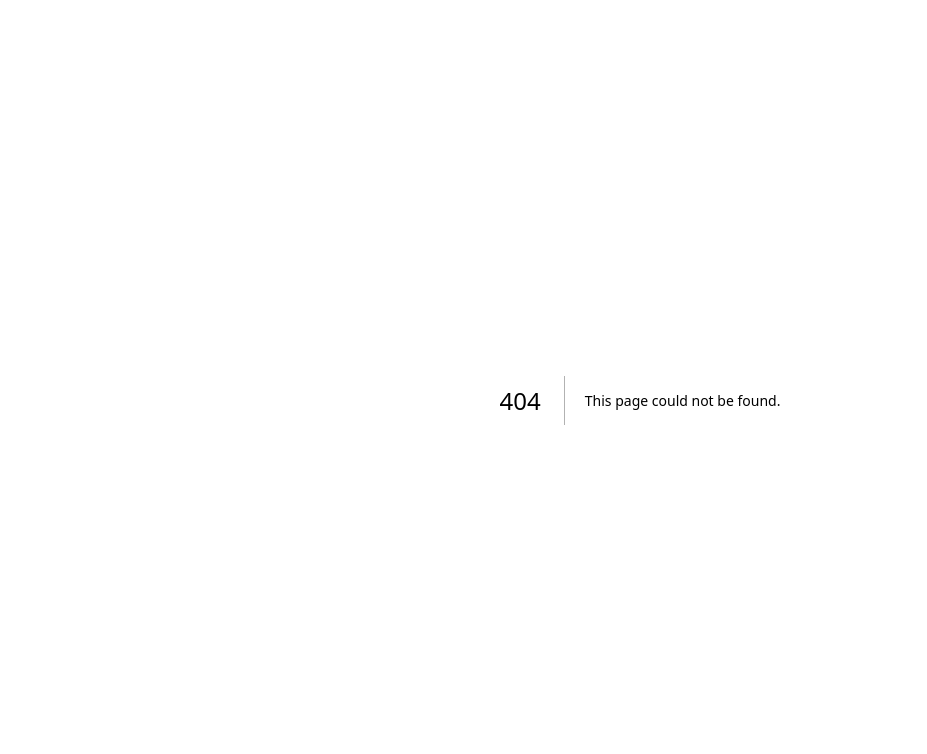
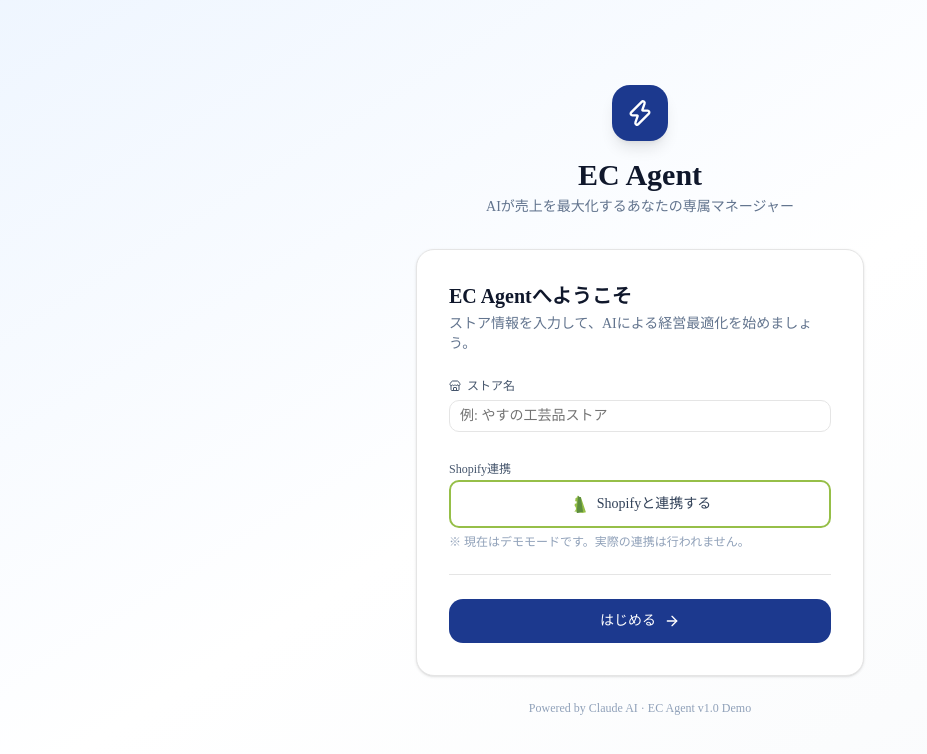
Before and after one commit to yasuidee/ec-agent-mock, a Next.js app: page /onboarding in a window 1280 px wide. Before the commit this address had no page. Shown: the top 754 px of the page, without its empty margins (0-927 px from the left). Built offline with nearby package versions, Linux system fonts and the light colour scheme.

Commit message:
feat: pilot demo — onboarding page, demo reset button, and skeleton loading on all pages
Co-Authored-By: Claude Sonnet 4.6 <noreply@anthropic.com>

```diff
--- a/src/app/(app)/agents/analytics/page.tsx
+++ b/src/app/(app)/agents/analytics/page.tsx
@@ -1,6 +1,5 @@
 'use client';
 
-import { useState } from 'react';
 import {
   BarChart,
   Bar,
@@ -14,9 +13,11 @@ import {
   Pie,
   Cell,
 } from 'recharts';
+import { useState, useEffect } from 'react';
 import { Tabs, TabsList, TabsTrigger } from '@/components/ui/tabs';
 import { kpiSummary } from '@/lib/mock-data';
 import { AgentBriefCard } from '@/components/AgentBriefCard';
+import { PageSkeleton } from '@/components/PageSkeleton';
 
 // ─── Static data ─────────────────────────────────────────────────────────────
 
@@ -57,6 +58,10 @@ type Period = '今週' | '今月' | '過去90日';
 // ─── Page ─────────────────────────────────────────────────────────────────────
 
 export default function AnalyticsAgentPage() {
+  const [ready, setReady] = useState(false);
+  useEffect(() => { const t = setTimeout(() => setReady(true), 650); return () => clearTimeout(t); }, []);
+  if (!ready) return <PageSkeleton />;
+
   const [period, setPeriod] = useState<Period>('今月');
 
   const totalSessions = segments.reduce((s, sg) => s + sg.value, 0);
--- a/src/app/(app)/agents/inventory/page.tsx
+++ b/src/app/(app)/agents/inventory/page.tsx
@@ -1,8 +1,9 @@
 'use client';
 
-import { useState } from 'react';
+import { useState, useEffect } from 'react';
 import { AlertTriangle, Plus, Trash2, FileText } from 'lucide-react';
 import { AgentBriefCard } from '@/components/AgentBriefCard';
+import { PageSkeleton } from '@/components/PageSkeleton';
 import {
   LineChart,
   Line,
@@ -79,6 +80,10 @@ const stockBg = (days: number) => {
 // ─── Page ─────────────────────────────────────────────────────────────────────
 
 export default function InventoryAgentPage() {
+  const [ready, setReady] = useState(false);
+  useEffect(() => { const t = setTimeout(() => setReady(true), 650); return () => clearTimeout(t); }, []);
+  if (!ready) return <PageSkeleton />;
+
   const { toast } = useToast();
 
   // Alert order button
--- a/src/app/(app)/agents/marketing/page.tsx
+++ b/src/app/(app)/agents/marketing/page.tsx
@@ -1,8 +1,9 @@
 'use client';
 
-import { useState } from 'react';
+import { useState, useEffect } from 'react';
 import { TrendingUp, Users, Wallet, Copy, Check, Sparkles } from 'lucide-react';
 import { AgentBriefCard } from '@/components/AgentBriefCard';
+import { PageSkeleton } from '@/components/PageSkeleton';
 import {
   BarChart,
   Bar,
@@ -96,6 +97,10 @@ const MOCK_POST: Record<Platform, (product: string) => string> = {
 // ─── Page ─────────────────────────────────────────────────────────────────────
 
 export default function MarketingAgentPage() {
+  const [ready, setReady] = useState(false);
+  useEffect(() => { const t = setTimeout(() => setReady(true), 650); return () => clearTimeout(t); }, []);
+  if (!ready) return <PageSkeleton />;
+
   const [budgetExecuted, setBudgetExecuted] = useState(false);
 
   const [selectedProduct, setSelectedProduct] = useState(products[0]);
--- a/src/app/(app)/dashboard/page.tsx
+++ b/src/app/(app)/dashboard/page.tsx
@@ -1,6 +1,6 @@
 'use client';
 
-import { useState } from 'react';
+import { useState, useEffect } from 'react';
 import Link from 'next/link';
 import { useToast } from '@/hooks/use-toast';
 import {
@@ -10,7 +10,9 @@ import {
   MousePointerClick,
   Zap,
   MessageSquare,
+  RotateCcw,
 } from 'lucide-react';
+import { PageSkeleton } from '@/components/PageSkeleton';
 import {
   AreaChart,
   Area,
@@ -180,6 +182,12 @@ function KpiCard({
 
 export default function DashboardPage() {
   const { toast } = useToast();
+  const [ready, setReady] = useState(false);
+
+  useEffect(() => {
+    const t = setTimeout(() => setReady(true), 700);
+    return () => clearTimeout(t);
+  }, []);
 
   const initialStates = Object.fromEntries(
     briefActions.map((a) => [a.id, a.status as 'pending' | 'approved' | 'rejected'])
@@ -198,8 +206,15 @@ export default function DashboardPage() {
   const reject = (id: string) =>
     setActionStates((s) => ({ ...s, [id]: 'rejected' }));
 
+  const handleReset = () => {
+    setActionStates(initialStates);
+    toast({ title: 'デモをリセットしました', description: 'すべてのアクションをリセットしました' });
+  };
+
   const pendingCount = Object.values(actionStates).filter((v) => v === 'pending').length;
   const totalSessions = trafficSources.reduce((s, t) => s + t.sessions, 0);
+
+  if (!ready) return <PageSkeleton />;
 
   return (
     <div className="space-y-6 animate-in fade-in duration-300">
@@ -212,6 +227,13 @@ export default function DashboardPage() {
           <p className="text-sm text-slate-500 mt-0.5">2026年5月15日 金曜日</p>
         </div>
         <div className="flex items-center gap-2 text-sm text-slate-400">
+          <button
+            onClick={handleReset}
+            className="flex items-center gap-1.5 text-xs text-slate-400 border border-slate-200 px-2.5 py-1 rounded-md hover:bg-slate-50 hover:text-slate-600 transition-colors"
+          >
+            <RotateCcw size={11} />
+            デモをリセット
+          </button>
           <span>最終更新: 数分前</span>
           <button className="p-1.5 rounded-md hover:bg-slate-100 transition-colors">
             <RefreshCw size={15} />
--- /dev/null
+++ b/src/app/onboarding/page.tsx
@@ -0,0 +1,108 @@
+'use client';
+
+import { useState } from 'react';
+import { useRouter } from 'next/navigation';
+import { ArrowRight, Store, Zap } from 'lucide-react';
+import { Input } from '@/components/ui/input';
+
+export default function OnboardingPage() {
+  const router = useRouter();
+  const [storeName, setStoreName] = useState('');
+  const [shopifyConnected, setShopifyConnected] = useState(false);
+  const [starting, setStarting] = useState(false);
+
+  const handleStart = () => {
+    setStarting(true);
+    setTimeout(() => router.push('/dashboard'), 600);
+  };
+
+  return (
+    <div className="min-h-screen bg-gradient-to-br from-blue-50 via-white to-slate-50 flex items-center justify-center p-6">
+      <div className="w-full max-w-md">
+        {/* Logo */}
+        <div className="text-center mb-8">
+          <div className="inline-flex items-center justify-center w-14 h-14 rounded-2xl bg-blue-900 mb-4 shadow-lg">
+            <Zap size={28} className="text-white" />
+          </div>
+          <h1 className="text-3xl font-bold text-slate-900">EC Agent</h1>
+          <p className="text-slate-500 mt-1 text-sm">AIが売上を最大化するあなたの専属マネージャー</p>
+        </div>
+
+        {/* Card */}
+        <div className="bg-white rounded-2xl border shadow-sm p-8 space-y-6">
+          <div>
+            <h2 className="text-xl font-semibold text-slate-900">EC Agentへようこそ</h2>
+            <p className="text-sm text-slate-500 mt-1">
+              ストア情報を入力して、AIによる経営最適化を始めましょう。
+            </p>
+          </div>
+
+          {/* Store name */}
+          <div className="space-y-1.5">
+            <label className="text-xs font-medium text-slate-600 flex items-center gap-1.5">
+              <Store size={12} />
+              ストア名
+            </label>
+            <Input
+              placeholder="例: やすの工芸品ストア"
+              value={storeName}
+              onChange={(e) => setStoreName(e.target.value)}
+            />
+          </div>
+
+          {/* Shopify integration */}
+          <div className="space-y-1.5">
+            <label className="text-xs font-medium text-slate-600">Shopify連携</label>
+            {shopifyConnected ? (
+              <div className="flex items-center gap-2 border border-green-200 bg-green-50 rounded-lg px-4 py-3">
+                <span className="w-2 h-2 rounded-full bg-green-500" />
+                <span className="text-sm font-medium text-green-700">Shopify接続済み</span>
+                <span className="text-xs text-green-600 ml-auto">モック</span>
+              </div>
+            ) : (
+              <button
+                onClick={() => setShopifyConnected(true)}
+                className="w-full flex items-center justify-center gap-2.5 border-2 border-[#96bf48] rounded-lg px-4 py-3 hover:bg-[#96bf48]/5 transition-colors"
+              >
+                <svg viewBox="0 0 109 124" width="18" height="18" fill="none">
+                  <path d="M74.7 14.8c-.1-.6-.6-1-1.2-1s-9.8-.2-9.8-.2-7.8-7.5-8.6-8.3c-.8-.8-2.4-.5-3 .1l-4.3 13.4C45 19.3 37.8 21 37.8 21L26 112.7l59.5 11.2L109 118zM66.1 13.9l-6.4 2-2.8-8.5zm-14 4.4-6.4 2L43.9 12z" fill="#95bf46"/>
+                  <path d="M73.5 13.8c-.6 0-9.8-.2-9.8-.2s-7.8-7.5-8.6-8.3c-.3-.3-.7-.4-1.1-.4l-8.4 120.8 43.9-9.5z" fill="#5e8e3e"/>
+                  <path d="M46.5 45.7l-5.4 15.9s-4.7-2.5-10.5-2.5c-8.4 0-8.8 5.3-8.8 6.6 0 7.2 18.8 10 18.8 26.9 0 13.3-8.4 21.9-19.8 21.9-13.6 0-20.6-8.5-20.6-8.5l3.6-12s7.2 6.2 13.2 6.2c4 0 5.6-3.1 5.6-5.4 0-9.4-15.4-9.8-15.4-25.4 0-13.1 9.4-25.8 28.3-25.8 7.3 0 10.8 2.1 10.8 2.1z" fill="#fff"/>
+                </svg>
+                <span className="text-sm font-medium text-slate-700">Shopifyと連携する</span>
+              </button>
+            )}
+            <p className="text-xs text-slate-400">※ 現在はデモモードです。実際の連携は行われません。</p>
+          </div>
+
+          {/* Divider */}
+          <div className="border-t" />
+
+          {/* Start button */}
+          <button
+            onClick={handleStart}
+            disabled={starting}
+            className="w-full flex items-center justify-center gap-2 bg-blue-900 text-white font-medium py-3 rounded-xl hover:bg-blue-800 disabled:opacity-60 disabled:cursor-not-allowed transition-all duration-200 text-sm"
+          >
+            {starting ? (
+              <>
+                <span className="w-4 h-4 border-2 border-white/30 border-t-white rounded-full animate-spin" />
+                読み込み中...
+              </>
+            ) : (
+              <>
+                はじめる
+                <ArrowRight size={16} />
+              </>
+            )}
+          </button>
+        </div>
+
+        {/* Footer */}
+        <p className="text-center text-xs text-slate-400 mt-6">
+          Powered by Claude AI · EC Agent v1.0 Demo
+        </p>
+      </div>
+    </div>
+  );
+}
--- /dev/null
+++ b/src/components/PageSkeleton.tsx
@@ -0,0 +1,59 @@
+export function PageSkeleton() {
+  return (
+    <div className="space-y-6">
+      {/* Loading indicator */}
+      <div className="flex items-center gap-2 text-slate-400 text-xs">
+        <span className="w-3.5 h-3.5 border-2 border-slate-200 border-t-blue-500 rounded-full animate-spin" />
+        データを取得中...
+      </div>
+
+      {/* Page header */}
+      <div className="space-y-2 animate-pulse">
+        <div className="h-7 w-28 bg-slate-200 rounded-md" />
+        <div className="h-4 w-64 bg-slate-200 rounded-md" />
+      </div>
+
+      {/* Brief card */}
+      <div className="bg-white border border-amber-100 rounded-xl p-5 space-y-3 animate-pulse">
+        <div className="h-4 w-32 bg-slate-200 rounded" />
+        <div className="h-20 bg-slate-100 rounded-lg" />
+      </div>
+
+      {/* KPI cards */}
+      <div className="grid grid-cols-3 gap-4 animate-pulse">
+        {[0, 1, 2].map((i) => (
+          <div key={i} className="bg-white border rounded-xl p-5 space-y-3">
+            <div className="flex items-center justify-between">
+              <div className="h-3 w-14 bg-slate-200 rounded" />
+              <div className="w-4 h-4 bg-slate-200 rounded" />
+            </div>
+            <div className="h-7 w-20 bg-slate-200 rounded" />
+            <div className="h-3 w-10 bg-slate-200 rounded" />
+          </div>
+        ))}
+      </div>
+
+      {/* Chart area */}
+      <div className="bg-white border rounded-xl p-6 space-y-4 animate-pulse">
+        <div className="flex items-center justify-between">
+          <div className="h-4 w-24 bg-slate-200 rounded" />
+          <div className="h-3 w-16 bg-slate-200 rounded" />
+        </div>
+        <div className="h-48 bg-slate-100 rounded-lg" />
+      </div>
+
+      {/* Table */}
+      <div className="bg-white border rounded-xl p-6 space-y-3 animate-pulse">
+        <div className="h-4 w-20 bg-slate-200 rounded" />
+        <div className="h-8 bg-slate-100 rounded border-b" />
+        {[0, 1, 2, 3, 4].map((i) => (
+          <div key={i} className="h-10 bg-slate-50 rounded border-b flex items-center gap-4 px-2">
+            <div className="h-3 flex-1 bg-slate-200 rounded" />
+            <div className="h-3 w-16 bg-slate-200 rounded" />
+            <div className="h-3 w-12 bg-slate-200 rounded" />
+          </div>
+        ))}
+      </div>
+    </div>
+  );
+}
```
Also changed, not shown: src/app/(app)/agents/build/page.tsx (+6 -1 lines).
